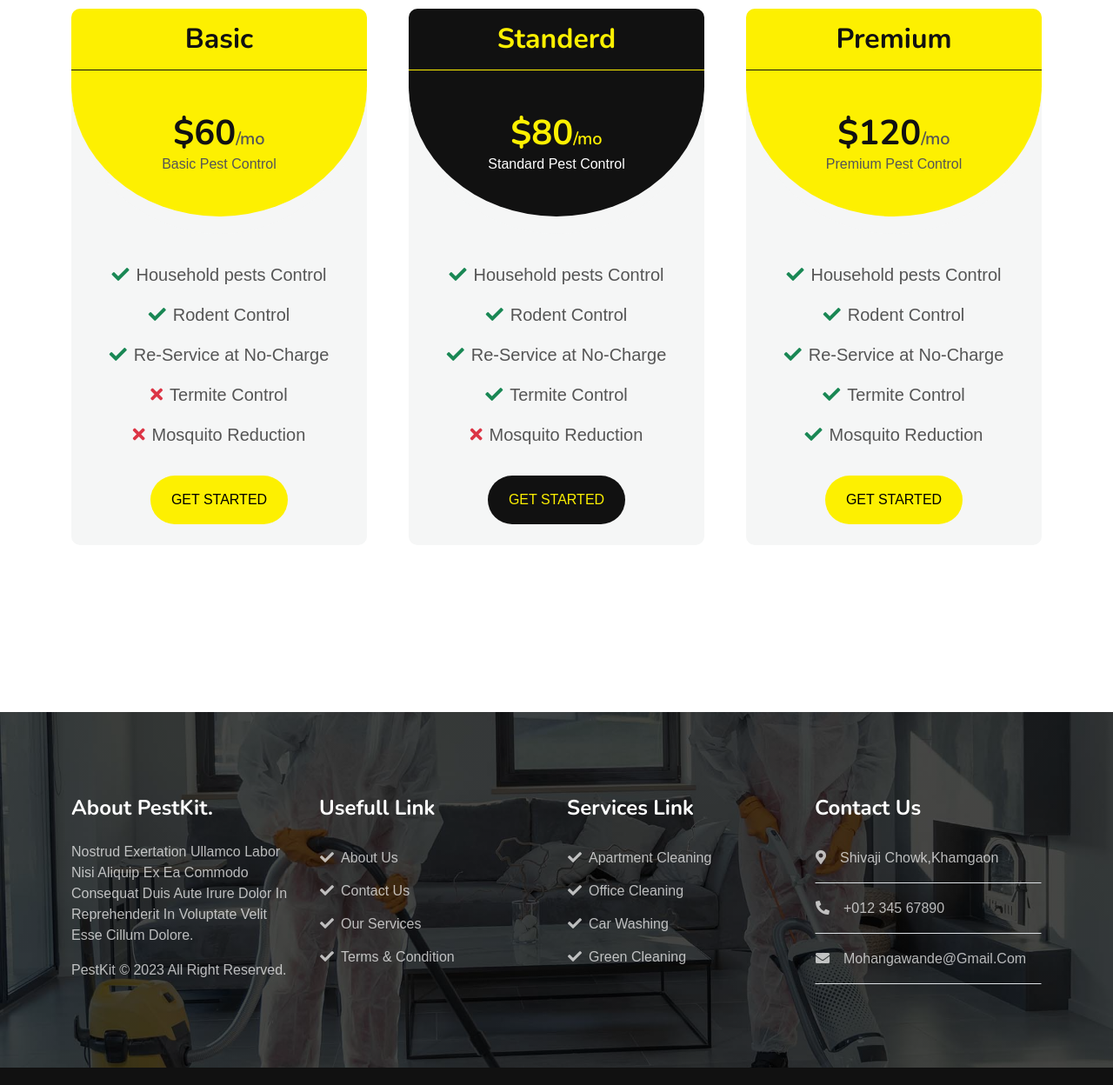
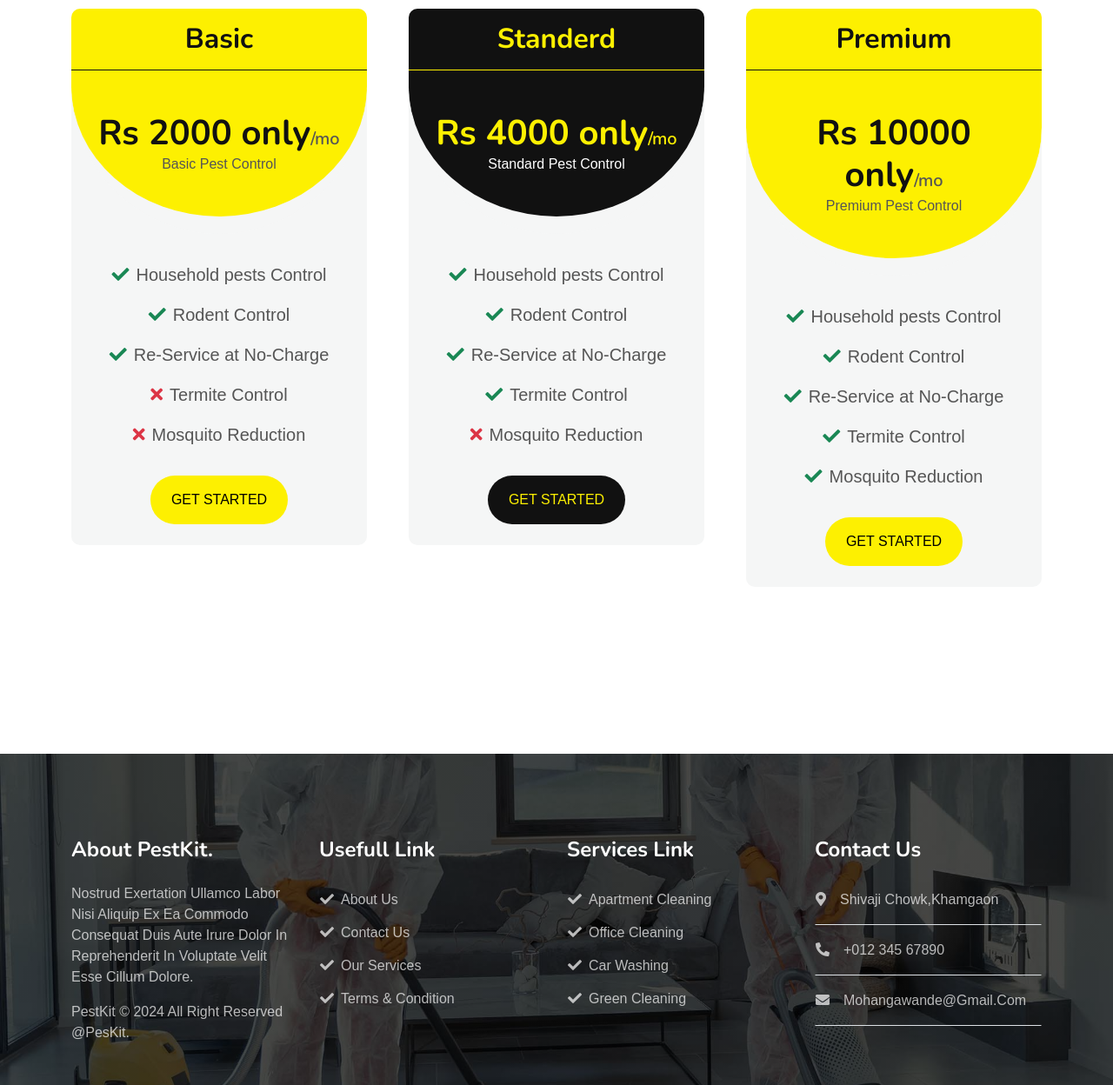
Before and after one commit to datkarg4/Bharat_pest_control.com, a plain HTML site: page price.html in a window 1280 px wide. Shown: the part 910-2158 px from the top of the page at 87% size. Drawn offline with nearby package versions, Linux system fonts and the light colour scheme.

Commit message:
Price update

```diff
--- a/price.html
+++ b/price.html
@@ -3,7 +3,7 @@
 
     <head>
         <meta charset="utf-8">
-        <title>PestKit - Pest Control Website Template</title>
+        <title>PestKit - Pest Control</title>
         <meta content="width=device-width, initial-scale=1.0" name="viewport">
         <meta content="" name="keywords">
         <meta content="" name="description">
@@ -134,7 +134,7 @@
                                 <h2 class="m-0">Basic</h2>
                             </div>
                             <div class="px-4 py-5 text-center bg-primary pricing-label mb-2">
-                                <h1 class="mb-0">$60<span class="text-secondary fs-5 fw-normal">/mo</span></h1>
+                                <h1 class="mb-0">Rs 2000 only<span class="text-secondary fs-5 fw-normal">/mo</span></h1>
                                 <p class="mb-0">Basic Pest Control</p>
                             </div>
                             <div class="p-4 text-center fs-5">
@@ -153,7 +153,7 @@
                                 <h2 class="m-0 text-primary">Standerd</h2>
                             </div>
                             <div class="px-4 py-5 text-center bg-dark pricing-label pricing-featured mb-2">
-                                <h1 class="mb-0 text-primary">$80<span class="fs-5 fw-normal">/mo</span></h1>
+                                <h1 class="mb-0 text-primary">Rs 4000 only<span class="fs-5 fw-normal">/mo</span></h1>
                                 <p class="mb-0 text-white">Standard Pest Control</p>
                             </div>
                             <div class="p-4 text-center fs-5">
@@ -172,7 +172,7 @@
                                 <h2 class="m-0">Premium</h2>
                             </div>
                             <div class="px-4 py-5 text-center bg-primary pricing-label mb-2">
-                                <h1 class="mb-0">$120<span class="text-secondary fs-5 fw-normal">/mo</span></h1>
+                                <h1 class="mb-0">Rs 10000 only<span class="text-secondary fs-5 fw-normal">/mo</span></h1>
                                 <p class="mb-0">Premium Pest Control</p>
                             </div>
                             <div class="p-4 text-center fs-5">
@@ -199,7 +199,7 @@
                         <div class="footer-item">
                             <h4 class="text-white fw-bold mb-4">About PestKit.</h4>
                             <p>Nostrud exertation ullamco labor nisi aliquip ex ea commodo consequat duis aute irure dolor in reprehenderit in voluptate velit esse cillum dolore.</p>
-                            <p class="mb-0"><a class="" href="#">PestKit </a> &copy; 2023 All Right Reserved.</p>
+                            <p class="mb-0"><a class="" href="#">PestKit </a> &copy; 2024 All Right Reserved @PesKit.</p>
                         </div>
                     </div>
                     <div class="col-lg-3 col-md-6">
```
